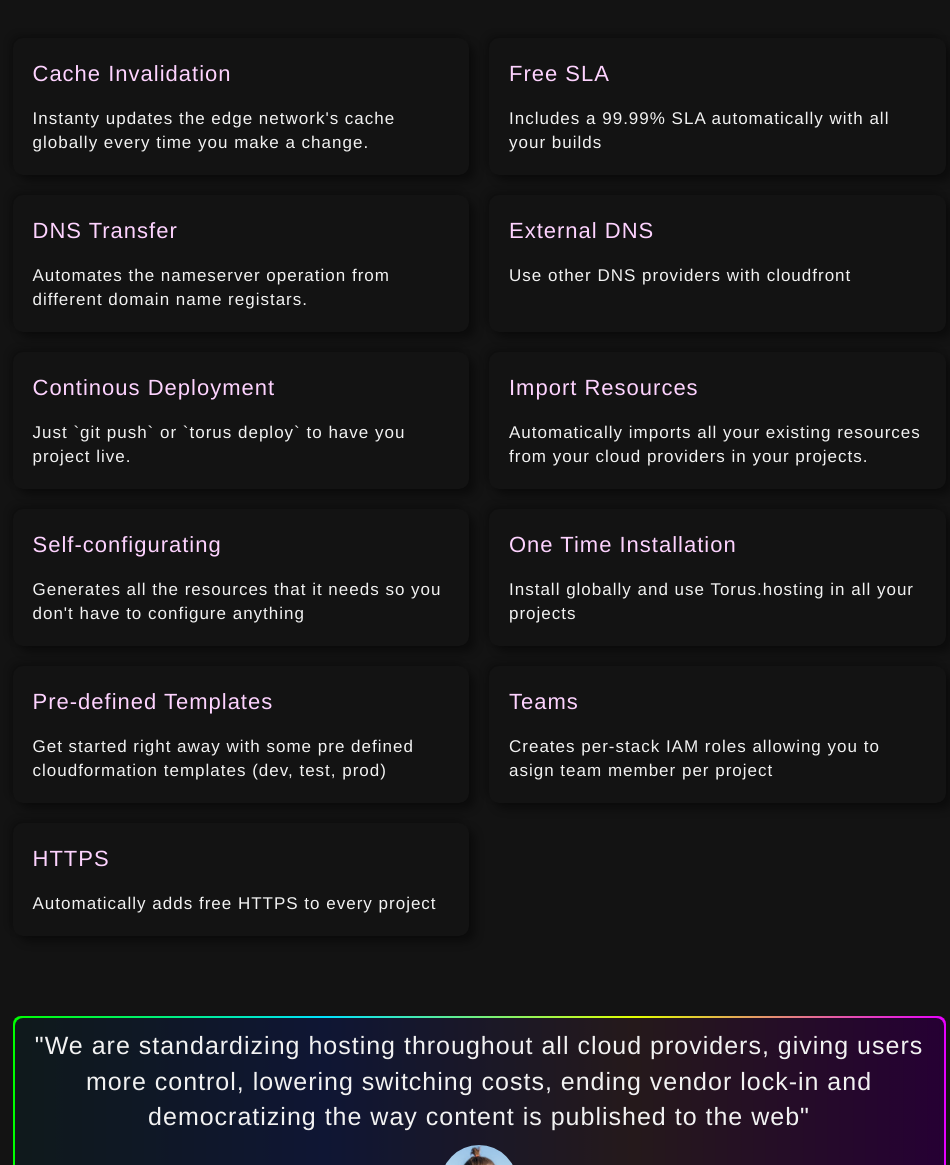
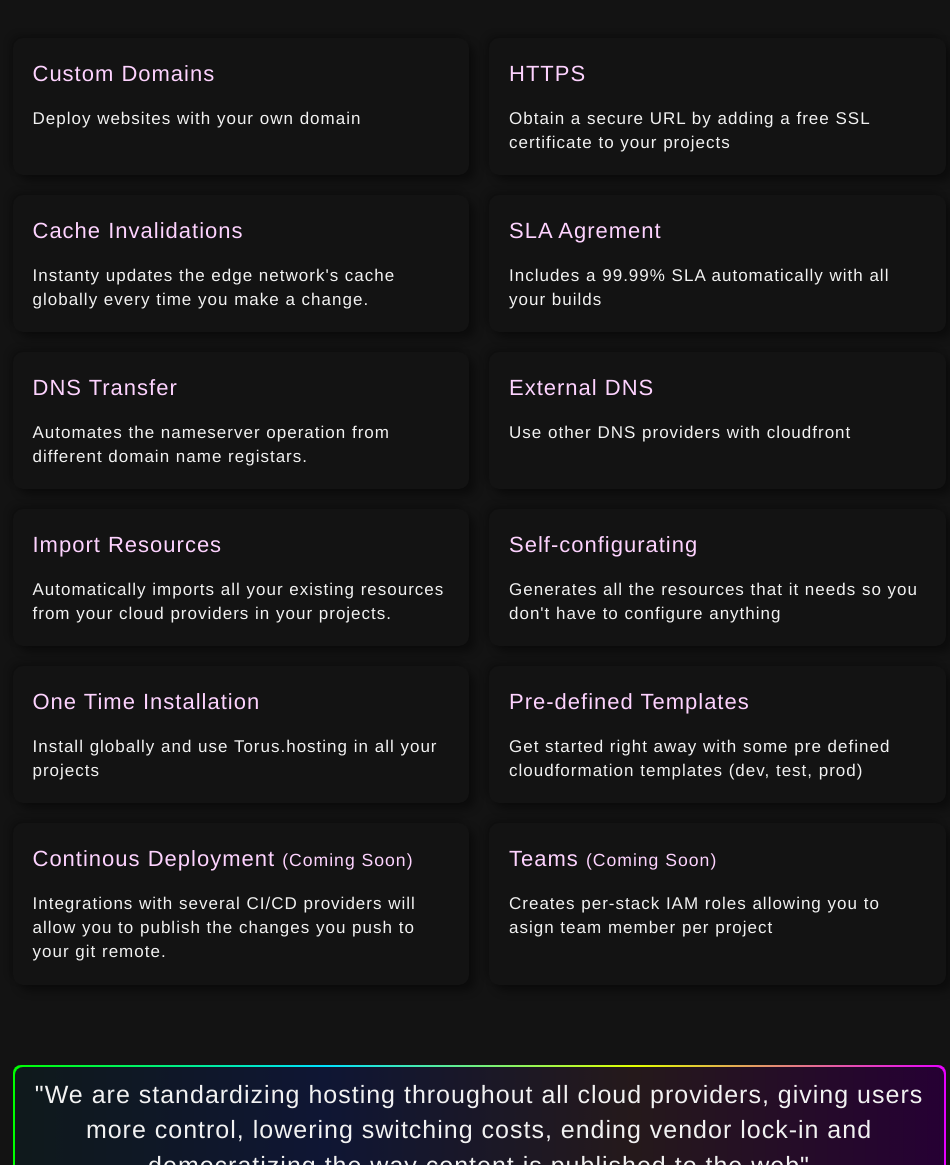
Before and after one commit to torus-tools/site, a plain HTML site: page index.html in a window 1280 px wide. Shown: the part 2611-3776 px from the top of the page, without its empty margins (161-1111 px from the left). Drawn offline with Linux system fonts and the light colour scheme.

Commit message:
corrected features

```diff
--- a/index.html
+++ b/index.html
@@ -165,11 +165,21 @@
   <div class="grid-features">
 
   <div class="card-features">
-    <h3 class="h3-features">Cache Invalidation</h3>
+    <h3 class="h3-features">Custom Domains</h3>
+    <p class="p-features">Deploy websites with your own domain</p>
+  </div>
+
+  <div class="card-features">
+    <h3 class="h3-features">HTTPS</h3>
+    <p class="p-features">Obtain a secure URL by adding a free SSL certificate to your projects</p>
+  </div>
+
+  <div class="card-features">
+    <h3 class="h3-features">Cache Invalidations</h3>
     <p class="p-features">Instanty updates the edge network's cache globally every time you make a change. </p>
   </div>
   <div class="card-features">
-    <h3 class="h3-features">Free SLA</h3>
+    <h3 class="h3-features">SLA Agrement</h3>
    <p class="p-features">Includes a 99.99% SLA automatically with all your builds</p>
   </div>
   <div class="card-features">
@@ -180,10 +190,7 @@
     <h3 class="h3-features">External DNS</h3>
    <p class="p-features">Use other DNS providers with cloudfront</p>
   </div>
-  <div class="card-features">
-    <h3 class="h3-features">Continous Deployment</h3>
-   <p class="p-features">Just `git push` or `torus deploy` to have you project live.</p>
-  </div>
+
   <div class="card-features">
     <h3 class="h3-features">Import Resources</h3>
    <p class="p-features">Automatically imports all your existing resources from your cloud providers in your projects.</p>
@@ -201,14 +208,15 @@
     <h3 class="h3-features">Pre-defined Templates</h3>
    <p class="p-features">Get started right away with some pre defined cloudformation templates (dev, test, prod)</p>
   </div>
+
   <div class="card-features">
-    <h3 class="h3-features">Teams</h3>
-   <p class="p-features">Creates per-stack IAM roles allowing you to asign team member per project</p>
+    <h3 class="h3-features">Continous Deployment <small>(Coming Soon)</small> </h3>
+   <p class="p-features">Integrations with several CI/CD providers will allow you to publish the changes you push to your git remote.</p>
   </div>
 
   <div class="card-features">
-    <h3 class="h3-features">HTTPS</h3>
-    <p class="p-features">Automatically adds free HTTPS to every project</p>
+    <h3 class="h3-features">Teams <small>(Coming Soon)</small></h3>
+   <p class="p-features">Creates per-stack IAM roles allowing you to asign team member per project</p>
   </div>
 
 </div>
```
